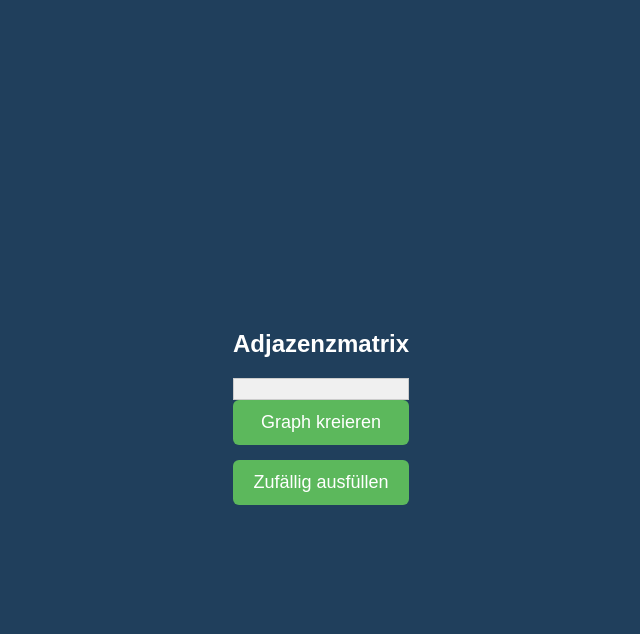
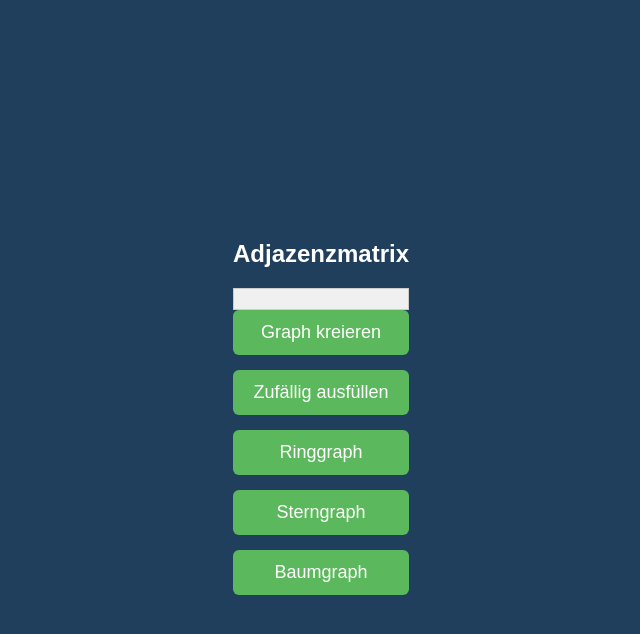
Before and after one commit to KK131998/Graphen_Mathe1, a Flask app: template templates/matrix.html in a window 1280 px wide. Shown: the top 634 px of the page, without its empty margins (319-959 px from the left). Run offline with Flask 3, Linux system fonts and the light colour scheme; the template is opened without the code that fills it: most values are stand-ins (such as "Sample title", 1, 10 or a date in 2020); lists and menus that the app fills with data are empty.

Commit message:
Ringgraph Button etc. hinzugefügt

```diff
--- a/static/matrix.js
+++ b/static/matrix.js
@@ -179,10 +179,12 @@ function adjajenzmatrix(gewicht, richtung, knoten) {
         }
     }
 
-    const kreiereGraph = document.createElement('button');
-    const zufallButton = document.createElement('button');
-    kreiereGraph.textContent = 'Graph kreieren'; // Button-Text
-    zufallButton.textContent = 'Zufällig ausfüllen'; // Button-Text
+    const kreiereGraph = document.getElementById('button1');
+    const zufallButton = document.getElementById('button2');
+    const ringGraph = document.getElementById('button3');
+    const sternGraph = document.getElementById('button4');
+    const baumGraph = document.getElementById('button5');
+
 
     kreiereGraph.addEventListener('click', function() {
         // Passendes Array zum erstellen des Graphen schaffen
@@ -314,9 +316,52 @@ function adjajenzmatrix(gewicht, richtung, knoten) {
                 }
             }
         }
-    })
+    });
 
+    ringGraph.addEventListener('click', function() {
+        for (var i = 1; i <= knoten; i++) {
+            for (var j = 1; j <= knoten; j++) {
+                if (j === (i % knoten) + 1 || i === (j % knoten) + 1) {
+                    document.getElementById('knoten: ' + i + j).value = 1;
+                } else {
+                    document.getElementById('knoten: ' + i + j).value = 0;
+                }
+            }
+        }
+    });
 
+    sternGraph.addEventListener('click', function() {
+        const center = 1; // Wähle den ersten Knoten als Zentrum
+        for (var i = 1; i <= knoten; i++) {
+            for (var j = 1; j <= knoten; j++) {
+                if (i === center || j === center) {
+                    if (i !== j) {
+                        document.getElementById('knoten: ' + i + j).value = 1;
+                    } else {
+                        document.getElementById('knoten: ' + i + j).value = 0;
+                    }
+                } else {
+                    document.getElementById('knoten: ' + i + j).value = 0;
+                }
+            }
+        }
+    });
+
+    baumGraph.addEventListener('click', function() {
+    // Initialisiere alle Zellen mit 0
+    for (var i = 1; i <= knoten; i++) {
+        for (var j = 1; j <= knoten; j++) {
+            document.getElementById('knoten: ' + i + j).value = 0;
+        }
+    }
+
+    // Verbinde jeden Knoten (außer dem Wurzelknoten) mit seinem Elternknoten
+    for (var i = 2; i <= knoten; i++) {
+        var parent = Math.floor(i / 2);
+        document.getElementById('knoten: ' + parent + i).value = 1;
+        document.getElementById('knoten: ' + i + parent).value = 1;
+    }
+});
 
 
 
@@ -325,8 +370,13 @@ function adjajenzmatrix(gewicht, richtung, knoten) {
     resultContainer.appendChild(table);
     resultContainer.appendChild(kreiereGraph);
     resultContainer.appendChild(zufallButton);
+    resultContainer.appendChild(ringGraph);
+    resultContainer.appendChild(sternGraph);
+    resultContainer.appendChild(baumGraph);
 
     document.body.appendChild(resultContainer);
 }
 
+
+
 adjajenzmatrix(gewicht, richtung, knoten);
--- a/templates/matrix.html
+++ b/templates/matrix.html
@@ -15,7 +15,11 @@
         </div>
     </div>
 
-
+    <button id="button1">Graph kreieren</button>
+    <button id="button2">Zufällig ausfüllen</button>
+    <button id="button3">Ringgraph</button>
+    <button id="button4">Sterngraph</button>
+    <button id="button5">Baumgraph</button>
 
     <script src="{{ url_for('static', filename='matrix.js') }}"></script>
 </body>
```
Also changed, not shown: static/images/graph.png.
